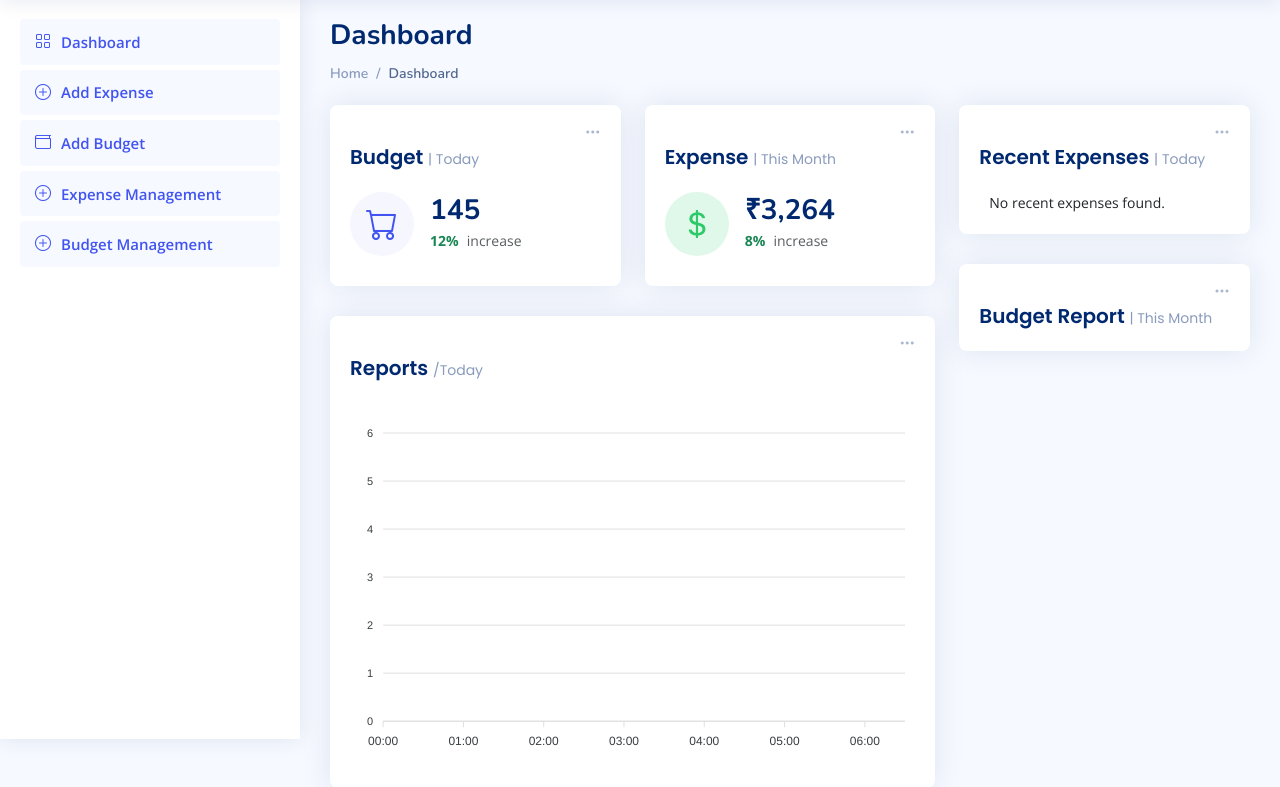
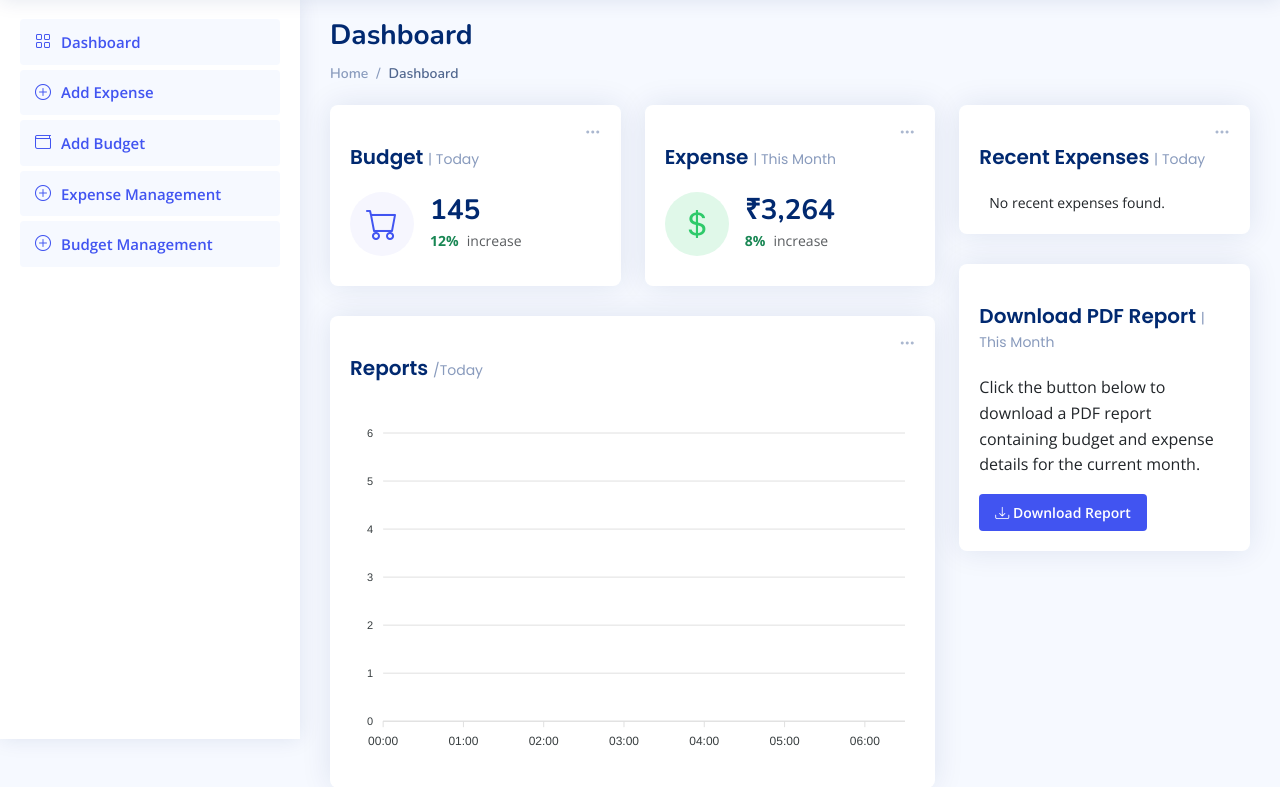
Before and after one commit to Alanbenny05/Expense-Track, a Django app: page /index/ in a window 1280 px wide. Shown: the part 61-848 px from the top of the page. Run offline with Django 5.2, Linux system fonts and the light colour scheme; the visitor is signed in with stand-in values (Sample User, id 1); data that the repository does not hold is empty; some libraries are stand-ins or nearby versions.

Commit message:
pdf download

```diff
--- a/expensetrackapp/templates/index.html
+++ b/expensetrackapp/templates/index.html
@@ -267,24 +267,16 @@
                       </div>
                     </div><!-- End Recent Expenses -->
 
-          <!-- Budget Report -->
-          <div class="card">
-            <div class="filter">
-              <a class="icon" href="{% static '#'%}" data-bs-toggle="dropdown"><i class="bi bi-three-dots"></i></a>
-              <ul class="dropdown-menu dropdown-menu-end dropdown-menu-arrow">
-                <li class="dropdown-header text-start">
-                  <h6>Filter</h6>
-                </li>
-
-                <li><a class="dropdown-item" href="{% static '#'%}">Today</a></li>
-                <li><a class="dropdown-item" href="{% static '#'%}">This Month</a></li>
-                <li><a class="dropdown-item" href="{% static '#'%}">This Year</a></li>
-              </ul>
-            </div>
-
-            <div class="card-body pb-0">
-              <h5 class="card-title">Budget Report <span>| This Month</span></h5>
-
+<!-- Download PDF Report -->
+<div class="card">
+  <div class="card-body">
+    <h5 class="card-title">Download PDF Report <span>| This Month</span></h5>
+    <p>Click the button below to download a PDF report containing budget and expense details for the current month.</p>
+    <a href="{% url 'download_pdf_report' %}" class="btn btn-primary">
+      <i class="bi bi-download"></i> Download Report
+    </a>
+  </div>
+</div><!-- End Download PDF Report -->
 
               <script>
                 document.addEventListener("DOMContentLoaded", () => {
--- a/expensetrackapp/urls.py
+++ b/expensetrackapp/urls.py
@@ -2,6 +2,7 @@ from django.urls import path, include
 from django.contrib.auth import views as auth_views
 from django.conf import settings
 from django.conf.urls.static import static
+from .views import download_pdf_report
 from . import views
 
 urlpatterns = [
@@ -17,6 +18,8 @@ urlpatterns = [
     path('user_profile/', views.user_profile, name='user_profile'),  # User Profile
     path('update_profile/', views.update_profile, name='update_profile'),  # Update Profile
     path('change-password/', views.change_password, name='change_password'),  # Change Password
+    path('download-pdf-report/', download_pdf_report, name='download_pdf_report'),
+
 ]
 
 if settings.DEBUG:
--- a/expensetrackapp/views.py
+++ b/expensetrackapp/views.py
@@ -7,6 +7,12 @@ from django.contrib.auth import authenticate, login as auth_login, logout as aut
 from django.contrib.auth.decorators import login_required
 from django.utils import timezone
 from django.db.models import Q
+from django.http import HttpResponse
+from django.template.loader import get_template
+from xhtml2pdf import pisa
+from io import BytesIO
+from datetime import datetime, timedelta
+from django.templatetags.static import static
 from django.core.exceptions import ValidationError
 
 # Helper function to fetch categories for the logged-in user
@@ -295,6 +301,48 @@ def add_budget(request):
     categories = get_user_categories()  # Fetch categories for the logged-in user
     return render(request, 'add-budget.html', {'categories': categories})
 
+
+@login_required
+def download_pdf_report(request):
+    # Fetch data for the current month
+    today = datetime.now()
+    start_of_month = today.replace(day=1, hour=0, minute=0, second=0, microsecond=0)
+    end_of_month = (start_of_month + timedelta(days=32)).replace(day=1) - timedelta(days=1)
+    logo_url = request.build_absolute_uri(static('assets/img/logo.png'))
+
+    # Use `created_at` for filtering
+    budgets = Budget.objects.filter(created_at__range=[start_of_month, end_of_month], user=request.user)
+    expenses = Expense.objects.filter(created_at__range=[start_of_month, end_of_month], user=request.user)
+
+    # Calculate totals for the summary
+    total_budget = sum(budget.limit_amount for budget in budgets)
+    total_expenses = sum(expense.amount for expense in expenses)
+    remaining_budget = total_budget - total_expenses
+
+    # Render HTML template
+    template = get_template('pdf-report.html')
+    context = {
+        'budgets': budgets,
+        'expenses': expenses,
+        'start_of_month': start_of_month,
+        'end_of_month': end_of_month,
+        'total_budget': total_budget,
+        'total_expenses': total_expenses,
+        'remaining_budget': remaining_budget,
+        'user': request.user,  # Pass the logged-in user
+        'app_name': 'Expense Tracker',  # App name
+        'logo_url': 'https://example.com/logo.png',  # Replace with your logo URL
+    }
+    html = template.render(context)
+
+    # Create PDF
+    response = HttpResponse(content_type='application/pdf')
+    response['Content-Disposition'] = 'attachment; filename="monthly_report.pdf"'
+    pdf = pisa.CreatePDF(html, dest=response)
+    if pdf.err:
+        return HttpResponse('Error generating PDF', status=500)
+    return response
+
 @login_required
 def expense_management(request):
     """
```
Also changed, not shown: expensetrackapp/templates/pdf-report.html (added, +109 -0 lines).
